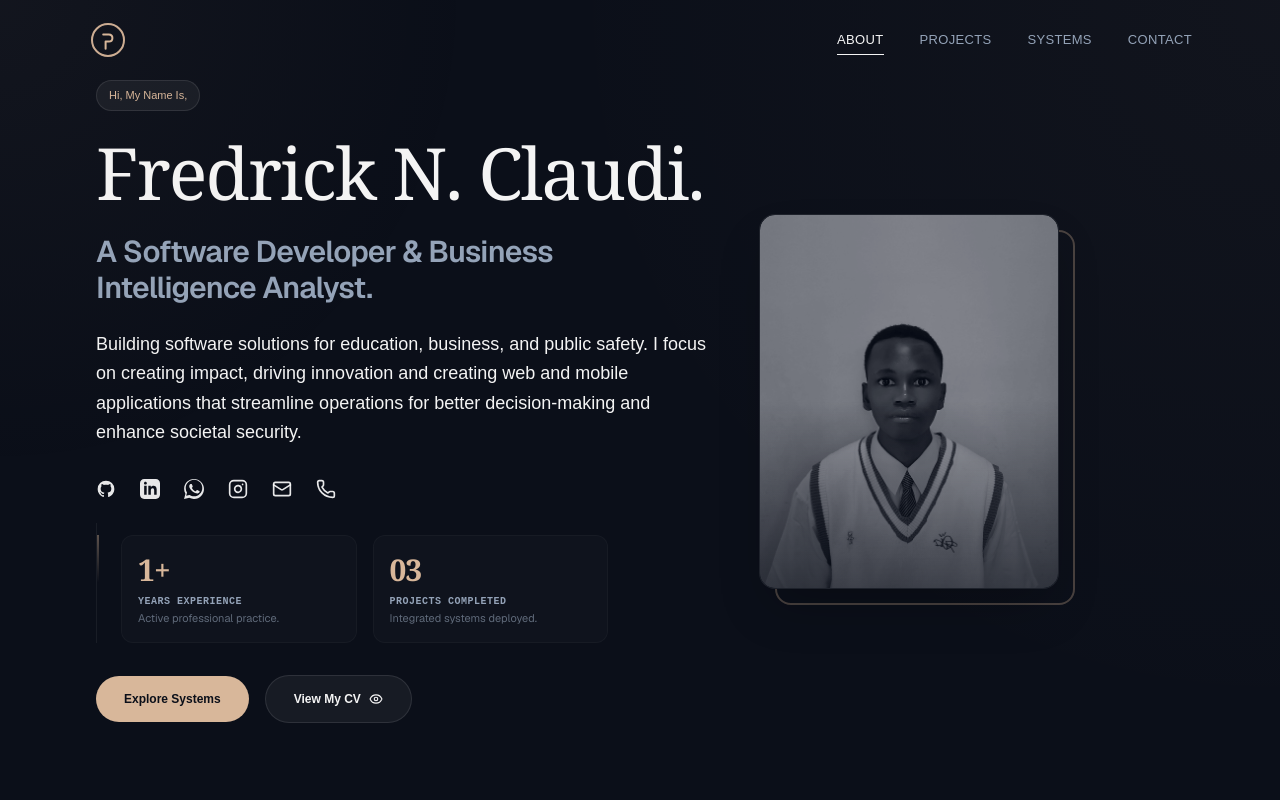
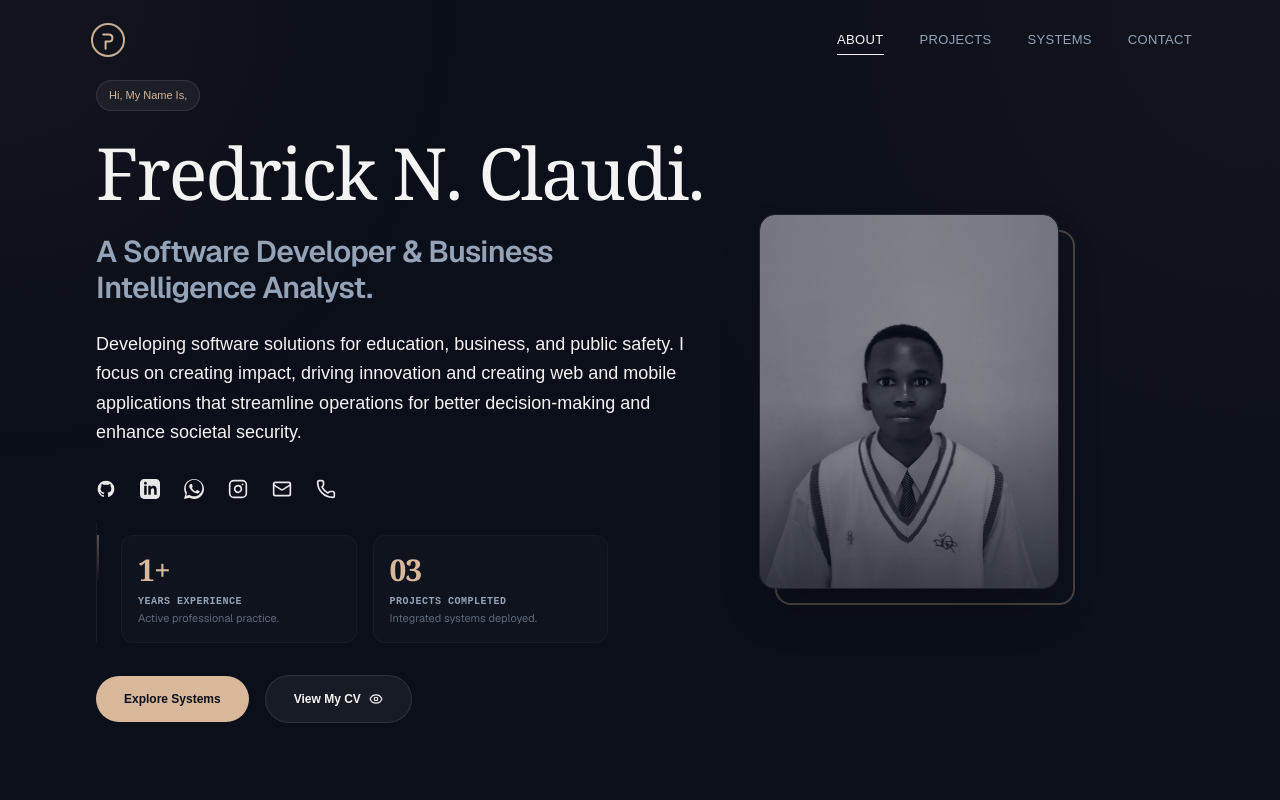
Before and after one commit to heispromice/promice-portfolio, a Next.js app: page / in a window 1280 px wide. Shown: the top 800 px of the page. Built offline with nearby package versions, Linux system fonts and the light colour scheme.

Commit message:
Fix: SEO Taglines

```diff
--- a/app/components/site/Hero.tsx
+++ b/app/components/site/Hero.tsx
@@ -99,7 +99,7 @@ export function Hero({ isParentLoading = false }: HeroProps) {
               variants={itemVariants}
               className="max-w-2xl text-[15px] sm:text-[16px] lg:text-[18px] leading-relaxed text-[#F4F4F4] font-medium"
             >
-              Building software solutions for education, business, and public safety. I focus on creating impact, driving innovation and creating web and mobile applications that streamline operations for better decision-making and enhance societal security.
+             Developing software solutions for education, business, and public safety. I focus on creating impact, driving innovation and creating web and mobile applications that streamline operations for better decision-making and enhance societal security.
             </motion.p>
 
             {/* CONTACT ICONS */}
--- a/app/layout.tsx
+++ b/app/layout.tsx
@@ -18,7 +18,7 @@ export const metadata: Metadata = {
     default: "Fredrick N. Claudi | Software Developer in Tanzania",
     template: "%s | Fredrick N. Claudi"
   },
-  description: "Fredrick N. Claudi is a Tanzania-based software developer and business intelligence analyst building web, mobile, and data systems for education, business, and public safety.",
+  description: "Fredrick N. Claudi is a Tanzanian software developer and business intelligence analyst developing web, mobile, and data systems for education, business, and public safety.",
   keywords: [
     "Fredrick N. Claudi",
     "Fredrick Claudi",
--- a/app/manifest.ts
+++ b/app/manifest.ts
@@ -4,7 +4,7 @@ export default function manifest(): MetadataRoute.Manifest {
   return {
     name: 'Fredrick N. Claudi | Software Developer & BI Analyst',
     short_name: 'Fredrick Claudi',
-    description: 'Portfolio of Fredrick N. Claudi, a professional Business Intelligence Analyst and Full Stack Software Developer based in Tanzania.',
+    description: 'Portfolio of Fredrick N. Claudi, a professional Business Intelligence Analyst and Full Stack Software Developer in Tanzania.',
     start_url: '/',
     display: 'standalone',
     background_color: '#0B0F19',
```
